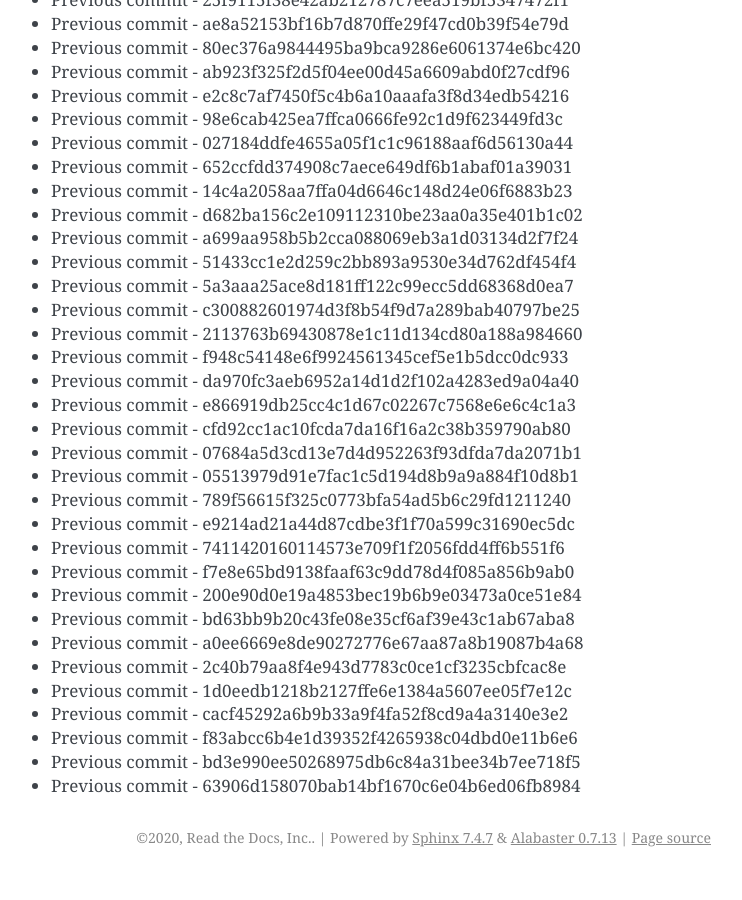
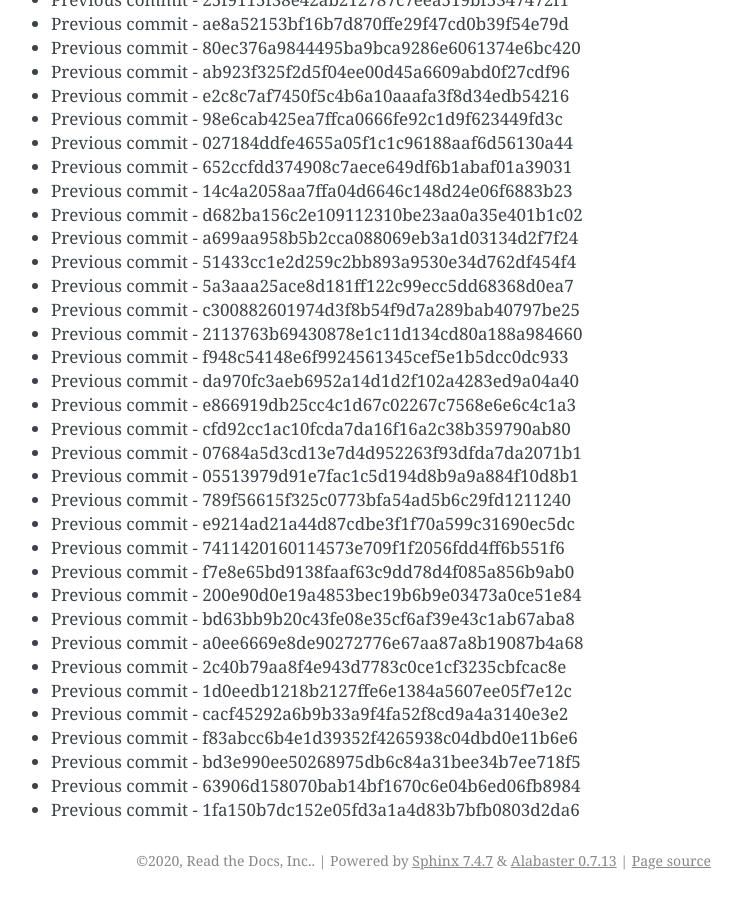
Before and after one commit to readthedocs/rtd-git-stresstest, a Sphinx documentation site: the page built from docs/updates.rst, in a window 1280 px wide and 900 px high, scrolled down 68381 px. Shown: the whole window, without its empty margins (399-1141 px from the left). Built offline with Sphinx 7.4.7, drawn with Linux system fonts in a browser that asks for light colours; before the commit the page ends 69258 px from its top, so only the background shows below that.

Commit message:
Generating commit from previous: 1fa150b7dc152e05fd3a1a4d83b7bfb0803d2da6

```diff
--- a/docs/updates.rst
+++ b/docs/updates.rst
@@ -2905,3 +2905,4 @@ It can be tested for any performance characteristics.
 * Previous commit - f83abcc6b4e1d39352f4265938c04dbd0e11b6e6
 * Previous commit - bd3e990ee50268975db6c84a31bee34b7ee718f5
 * Previous commit - 63906d158070bab14bf1670c6e04b6ed06fb8984
+* Previous commit - 1fa150b7dc152e05fd3a1a4d83b7bfb0803d2da6
```
